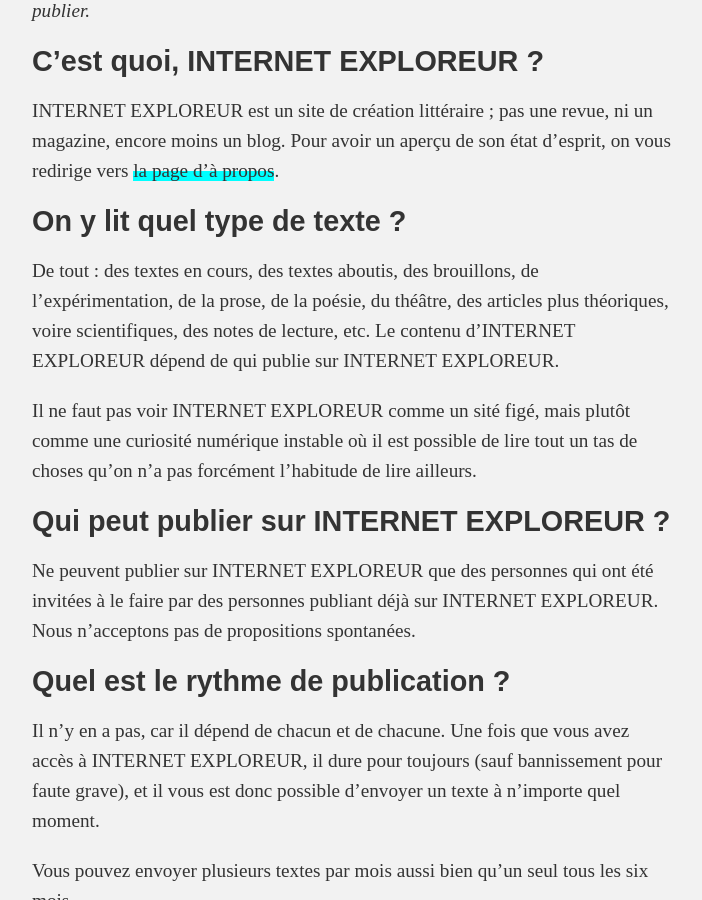
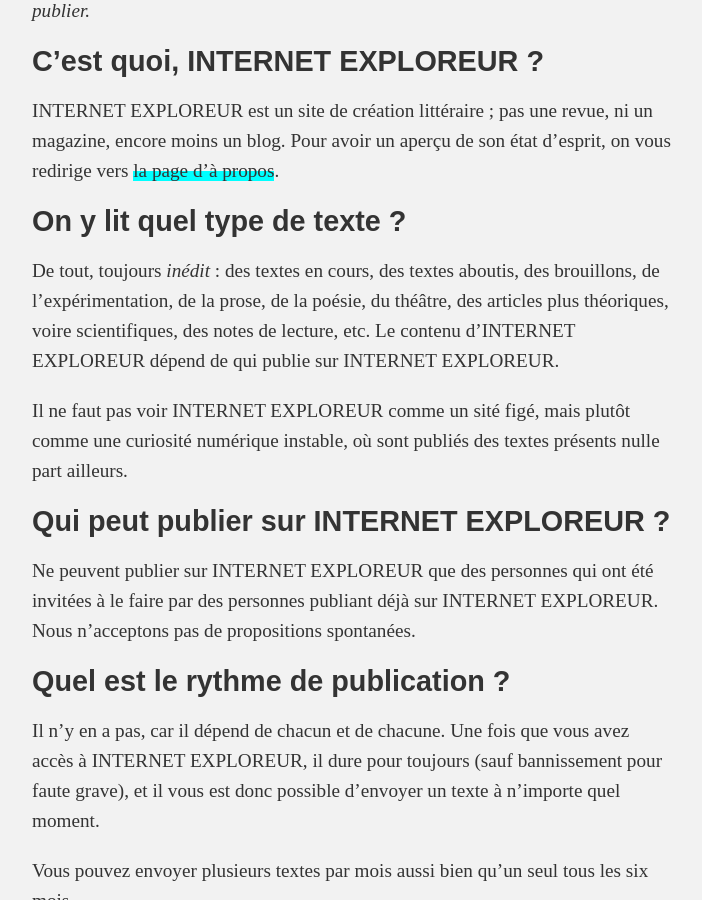
Before and after one commit to PQuod/Maipo, a Jekyll site: the page built from faq.md, in a window 1280 px wide and 900 px high, scrolled down 453 px. Shown: the whole window, without its empty margins (288-990 px from the left). Built offline with Jekyll 4.4.1, drawn with Linux system fonts in a browser that asks for light colours.

Commit message:
Update faq.md

```diff
--- a/faq.md
+++ b/faq.md
@@ -12,9 +12,9 @@ INTERNET EXPLOREUR est un site de création littéraire ; pas une revue, ni un m
 
 ## On y lit quel type de texte ?
 
-De tout : des textes en cours, des textes aboutis, des brouillons, de l'expérimentation, de la prose, de la poésie, du théâtre, des articles plus théoriques, voire scientifiques, des notes de lecture, etc. Le contenu d'INTERNET EXPLOREUR dépend de qui publie sur INTERNET EXPLOREUR.
+De tout, toujours *inédit* : des textes en cours, des textes aboutis, des brouillons, de l'expérimentation, de la prose, de la poésie, du théâtre, des articles plus théoriques, voire scientifiques, des notes de lecture, etc. Le contenu d'INTERNET EXPLOREUR dépend de qui publie sur INTERNET EXPLOREUR.
 
-Il ne faut pas voir INTERNET EXPLOREUR comme un sité figé, mais plutôt comme une curiosité numérique instable où il est possible de lire tout un tas de choses qu'on n'a pas forcément l'habitude de lire ailleurs.
+Il ne faut pas voir INTERNET EXPLOREUR comme un sité figé, mais plutôt comme une curiosité numérique instable, où sont publiés des textes présents nulle part ailleurs.
 
 ## Qui peut publier sur INTERNET EXPLOREUR ?
 
```
